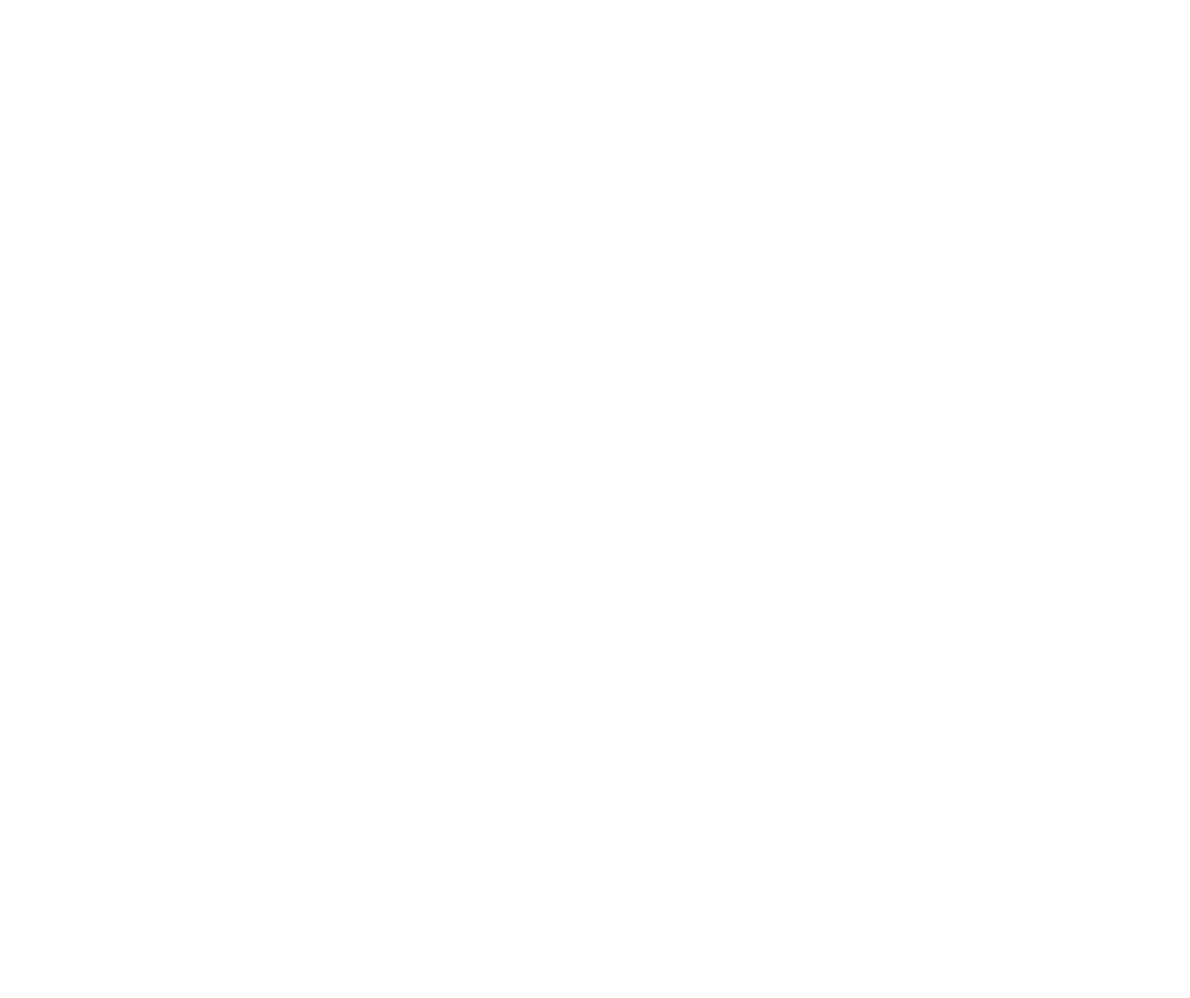
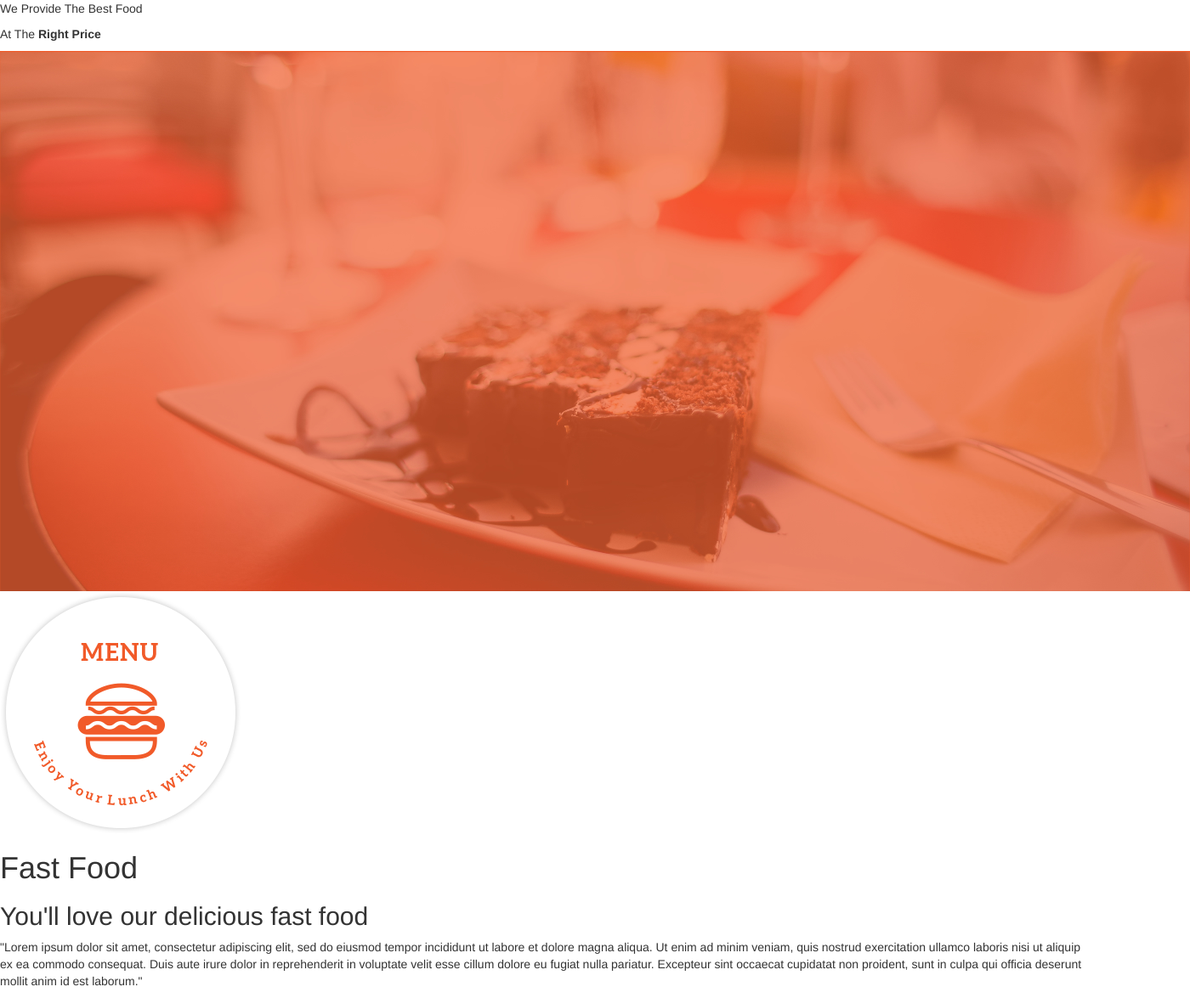
Before and after one commit to sami-mai/anitas-kitchen-IP, a plain HTML site: page index.html in a window 1280 px wide. Shown: the whole page at 85% size, 1400 px wide, since content can reach past the window. Before the commit the page ends 800 px from the top, so only its background shows below. Drawn offline with nearby package versions, Linux system fonts and the light colour scheme.

```diff
--- a/index.html
+++ b/index.html
@@ -11,7 +11,27 @@
 </head>
 
 <body>
+  <div class="header">
+    <div class="icon">
 
+    </div>
+    <p>We Provide The Best Food</p>
+    <p>At The <strong>Right Price</strong></p>
+    <img id="background" src="img/backgrounds/landing.jpg" alt="background image"><span><img id="logo" src="img/logoBig.png" alt="logo"></span>
+
+  </div>
+  <div class="nav">
+
+  </div>
+  <div class="main">
+    <h1>Fast Food</h1>
+    <h2>You'll love our delicious fast food</h2>
+    <p>"Lorem ipsum dolor sit amet, consectetur adipiscing elit, sed do eiusmod tempor incididunt ut labore et dolore magna aliqua. Ut enim ad minim veniam, quis nostrud exercitation ullamco laboris nisi ut aliquip ex ea commodo consequat. Duis aute irure
+      dolor in reprehenderit in voluptate velit esse cillum dolore eu fugiat nulla pariatur. Excepteur sint occaecat cupidatat non proident, sunt in culpa qui officia deserunt mollit anim id est laborum."</p>
+  </div>
+  <div class="footer">
+
+  </div>
 </body>
 
 </html>
```
